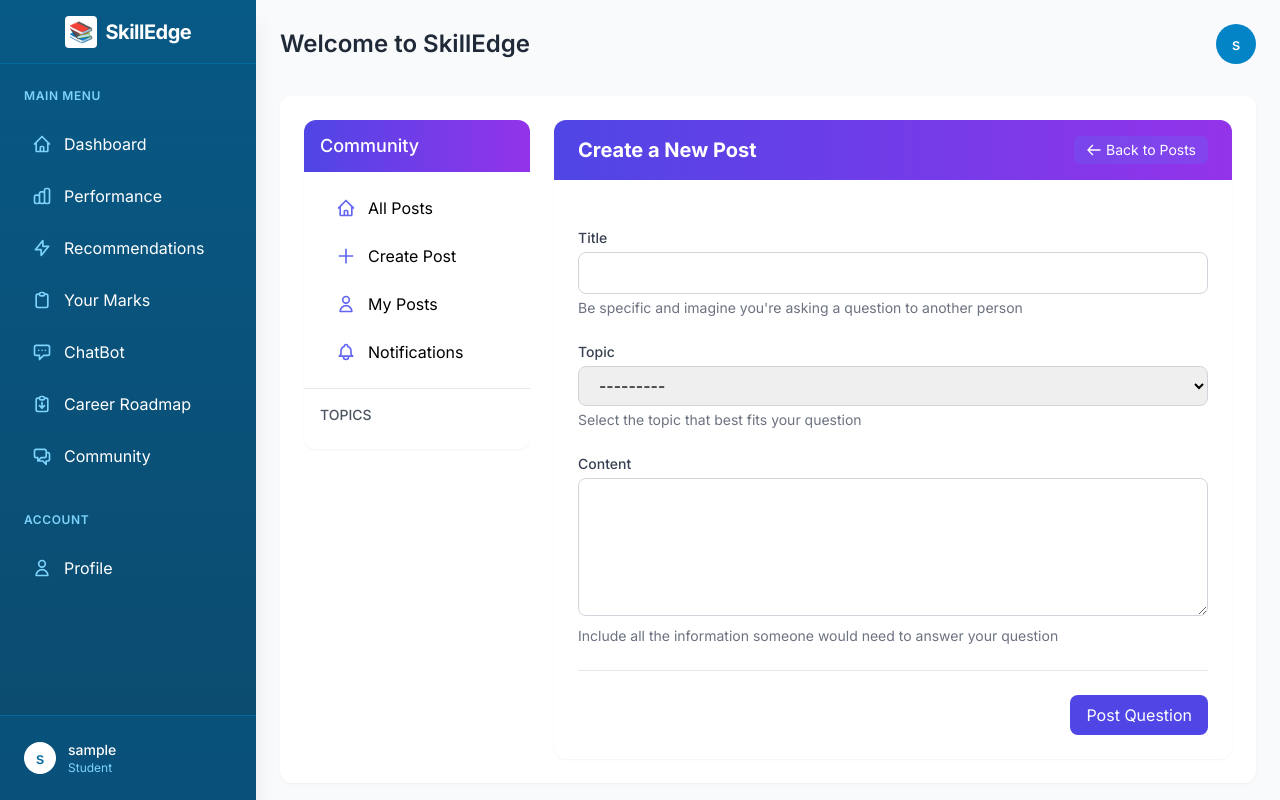
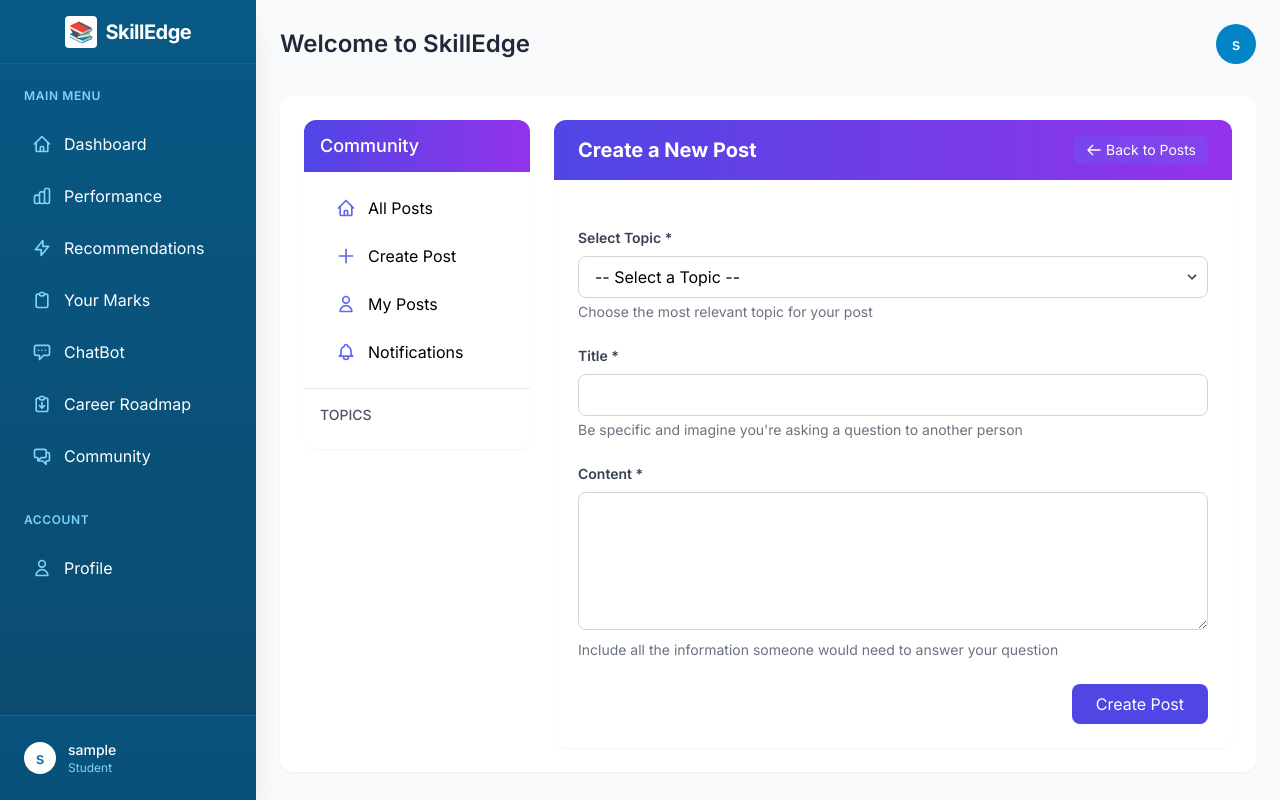
Before and after one commit to PyCoderVivek/SPA, a Django app: page /community/post/create/ in a window 1280 px wide. Run offline with Django 5.2, Linux system fonts and the light colour scheme; the visitor is signed in with stand-in values (Sample User, id 1); data that the repository does not hold is empty; some libraries are stand-ins or nearby versions.

Commit message:
Dropdown Added

```diff
--- a/SkillEdge-root/Community/templates/community/create_post.html
+++ b/SkillEdge-root/Community/templates/community/create_post.html
@@ -20,9 +20,37 @@
         <form method="post" class="space-y-6">
             {% csrf_token %}
 
+            <!-- Topic field - Moved to top for better visibility -->
+            <div class="mb-6">
+                <label for="{{ form.topic.id_for_label }}" class="block text-sm font-semibold text-gray-700 mb-2">Select Topic *</label>
+                <div class="relative">
+                    <select name="{{ form.topic.name }}" id="{{ form.topic.id_for_label }}" class="w-full px-4 py-2 border border-gray-300 rounded-lg focus:ring-2 focus:ring-indigo-500 focus:border-indigo-500 bg-white appearance-none cursor-pointer">
+                        <option value="">-- Select a Topic --</option>
+                        {% for topic in topics %}
+                            <option value="{{ topic.id }}" {% if form.topic.value|stringformat:"s" == topic.id|stringformat:"s" %}selected{% endif %}>
+                                {{ topic.name }}
+                            </option>
+                        {% endfor %}
+                    </select>
+                    <div class="pointer-events-none absolute inset-y-0 right-0 flex items-center px-2 text-gray-700">
+                        <svg class="fill-current h-4 w-4" xmlns="http://www.w3.org/2000/svg" viewBox="0 0 20 20">
+                            <path d="M9.293 12.95l.707.707L15.657 8l-1.414-1.414L10 10.828 5.757 6.586 4.343 8z"/>
+                        </svg>
+                    </div>
+                </div>
+                {% if form.topic.errors %}
+                <div class="mt-1 text-sm text-red-600">
+                    {% for error in form.topic.errors %}
+                        <p>{{ error }}</p>
+                    {% endfor %}
+                </div>
+                {% endif %}
+                <p class="mt-1 text-sm text-gray-500">Choose the most relevant topic for your post</p>
+            </div>
+
             <!-- Title field -->
             <div>
-                <label for="{{ form.title.id_for_label }}" class="block text-sm font-medium text-gray-700 mb-1">Title</label>
+                <label for="{{ form.title.id_for_label }}" class="block text-sm font-semibold text-gray-700 mb-2">Title *</label>
                 {{ form.title }}
                 {% if form.title.errors %}
                 <div class="mt-1 text-sm text-red-600">
@@ -34,23 +62,9 @@
                 <p class="mt-1 text-sm text-gray-500">Be specific and imagine you're asking a question to another person</p>
             </div>
 
-            <!-- Topic field -->
-            <div>
-                <label for="{{ form.topic.id_for_label }}" class="block text-sm font-medium text-gray-700 mb-1">Topic</label>
-                {{ form.topic }}
-                {% if form.topic.errors %}
-                <div class="mt-1 text-sm text-red-600">
-                    {% for error in form.topic.errors %}
-                        <p>{{ error }}</p>
-                    {% endfor %}
-                </div>
-                {% endif %}
-                <p class="mt-1 text-sm text-gray-500">Select the topic that best fits your question</p>
-            </div>
-
             <!-- Content field -->
             <div>
-                <label for="{{ form.content.id_for_label }}" class="block text-sm font-medium text-gray-700 mb-1">Content</label>
+                <label for="{{ form.content.id_for_label }}" class="block text-sm font-semibold text-gray-700 mb-2">Content *</label>
                 {{ form.content }}
                 {% if form.content.errors %}
                 <div class="mt-1 text-sm text-red-600">
@@ -62,9 +76,10 @@
                 <p class="mt-1 text-sm text-gray-500">Include all the information someone would need to answer your question</p>
             </div>
 
-            <div class="flex justify-end pt-6 border-t border-gray-200">
-                <button type="submit" class="px-4 py-2 bg-indigo-600 text-white rounded-lg hover:bg-indigo-700 focus:outline-none focus:ring-2 focus:ring-indigo-500 focus:ring-offset-2">
-                    Post Question
+            <!-- Submit button -->
+            <div class="flex justify-end">
+                <button type="submit" class="bg-indigo-600 text-white px-6 py-2 rounded-lg hover:bg-indigo-700 focus:outline-none focus:ring-2 focus:ring-indigo-500 focus:ring-offset-2">
+                    Create Post
                 </button>
             </div>
         </form>
```
Also changed, not shown: SkillEdge-root/create_topics.py (added, +62 -0 lines).
